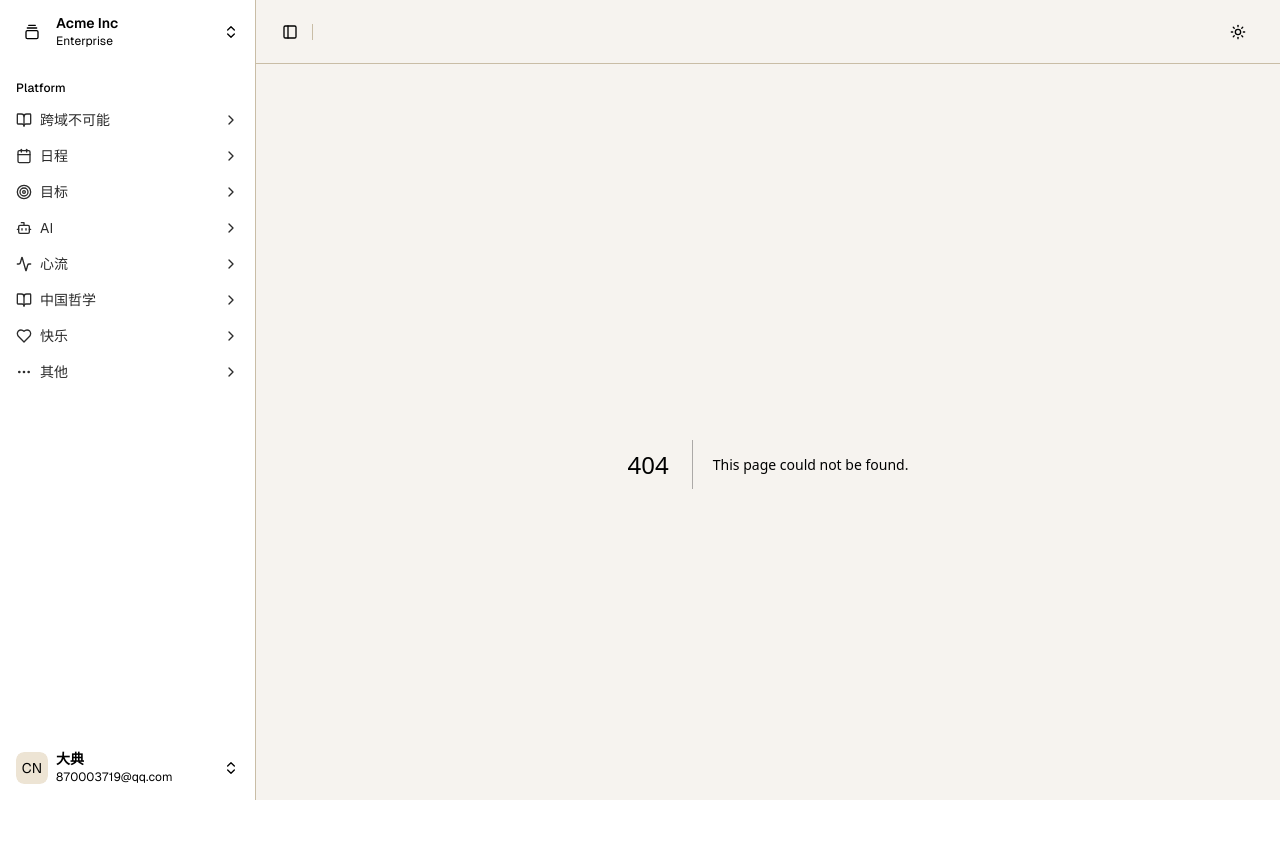
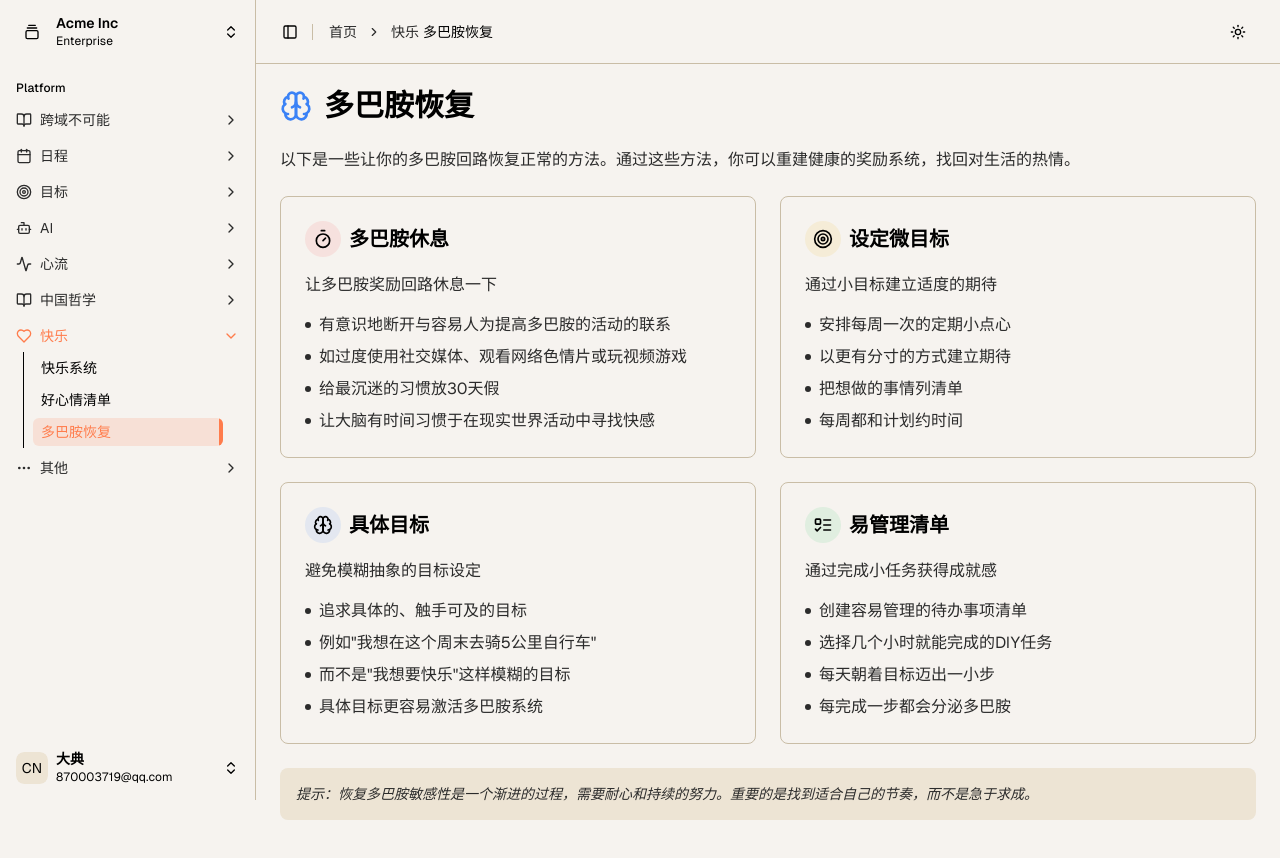
Before and after one commit to yellowpoint/book-impossible, a Next.js app: page /happy/dopamine in a window 1280 px wide. Before the commit this address had no page. Shown: the top 858 px of the page. Built offline with nearby package versions, Linux system fonts and the light colour scheme.

Commit message:
新增多巴胺恢复页面

```diff
--- /dev/null
+++ b/src/app/happy/dopamine/page.jsx
@@ -0,0 +1,118 @@
+"use client";
+
+import { motion } from "framer-motion";
+import { Brain, Target, ListTodo, Calendar, Timer } from "lucide-react";
+
+const dopamineRecovery = [
+  {
+    icon: Timer,
+    title: "多巴胺休息",
+    description: "让多巴胺奖励回路休息一下",
+    details: [
+      "有意识地断开与容易人为提高多巴胺的活动的联系",
+      "如过度使用社交媒体、观看网络色情片或玩视频游戏",
+      "给最沉迷的习惯放30天假",
+      "让大脑有时间习惯于在现实世界活动中寻找快感"
+    ],
+    color: "bg-red-500",
+  },
+  {
+    icon: Target,
+    title: "设定微目标",
+    description: "通过小目标建立适度的期待",
+    details: [
+      "安排每周一次的定期小点心",
+      "以更有分寸的方式建立期待",
+      "把想做的事情列清单",
+      "每周都和计划约时间"
+    ],
+    color: "bg-yellow-500",
+  },
+  {
+    icon: Brain,
+    title: "具体目标",
+    description: "避免模糊抽象的目标设定",
+    details: [
+      "追求具体的、触手可及的目标",
+      '例如"我想在这个周末去骑5公里自行车"',
+      '而不是"我想要快乐"这样模糊的目标',
+      "具体目标更容易激活多巴胺系统"
+    ],
+    color: "bg-blue-500",
+  },
+  {
+    icon: ListTodo,
+    title: "易管理清单",
+    description: "通过完成小任务获得成就感",
+    details: [
+      "创建容易管理的待办事项清单",
+      "选择几个小时就能完成的DIY任务",
+      "每天朝着目标迈出一小步",
+      "每完成一步都会分泌多巴胺"
+    ],
+    color: "bg-green-500",
+  }
+];
+
+export default function DopaminePage() {
+  return (
+    <div className="container mx-auto p-6">
+      <motion.div
+        initial={{ opacity: 0, y: 20 }}
+        animate={{ opacity: 1, y: 0 }}
+        className="space-y-6"
+      >
+        <div className="flex items-center gap-3">
+          <Brain className="h-8 w-8 text-blue-500" />
+          <h1 className="text-3xl font-bold">多巴胺恢复</h1>
+        </div>
+
+        <p className="text-muted-foreground">
+          以下是一些让你的多巴胺回路恢复正常的方法。通过这些方法，你可以重建健康的奖励系统，找回对生活的热情。
+        </p>
+
+        <div className="grid gap-6 md:grid-cols-2">
+          {dopamineRecovery.map((item, index) => (
+            <motion.div
+              key={item.title}
+              initial={{ opacity: 0, x: -20 }}
+              animate={{ opacity: 1, x: 0 }}
+              transition={{ delay: index * 0.1 }}
+              className="rounded-lg border p-6 space-y-4"
+            >
+              <div className="flex items-center gap-2">
+                <div className={`rounded-full p-2 ${item.color} bg-opacity-10`}>
+                  <item.icon className="h-5 w-5" />
+                </div>
+                <h2 className="text-xl font-semibold">{item.title}</h2>
+              </div>
+
+              <p className="text-muted-foreground">{item.description}</p>
+
+              <ul className="space-y-2">
+                {item.details.map((detail, i) => (
+                  <motion.li
+                    key={i}
+                    initial={{ opacity: 0 }}
+                    animate={{ opacity: 1 }}
+                    transition={{ delay: index * 0.1 + i * 0.05 }}
+                    className="flex items-center gap-2"
+                  >
+                    <span className="w-1.5 h-1.5 rounded-full bg-muted-foreground" />
+                    <span className="text-muted-foreground">{detail}</span>
+                  </motion.li>
+                ))}
+              </ul>
+            </motion.div>
+          ))}
+        </div>
+
+        <div className="rounded-lg bg-muted p-4 mt-8">
+          <p className="text-sm text-muted-foreground italic">
+            提示：恢复多巴胺敏感性是一个渐进的过程，需要耐心和持续的努力。重要的是找到适合自己的节奏，而不是急于求成。
+          </p>
+        </div>
+      </motion.div>
+    </div>
+  );
+}
--- a/src/components/app-sidebar.jsx
+++ b/src/components/app-sidebar.jsx
@@ -215,6 +215,11 @@ export const data = {
           title: "好心情清单",
           url: "/happy/happy-list",
           icon: Sparkles,
+        },
+        {
+          title: "多巴胺恢复",
+          url: "/happy/dopamine",
+          icon: Zap,
         }
       ]
     },
```
